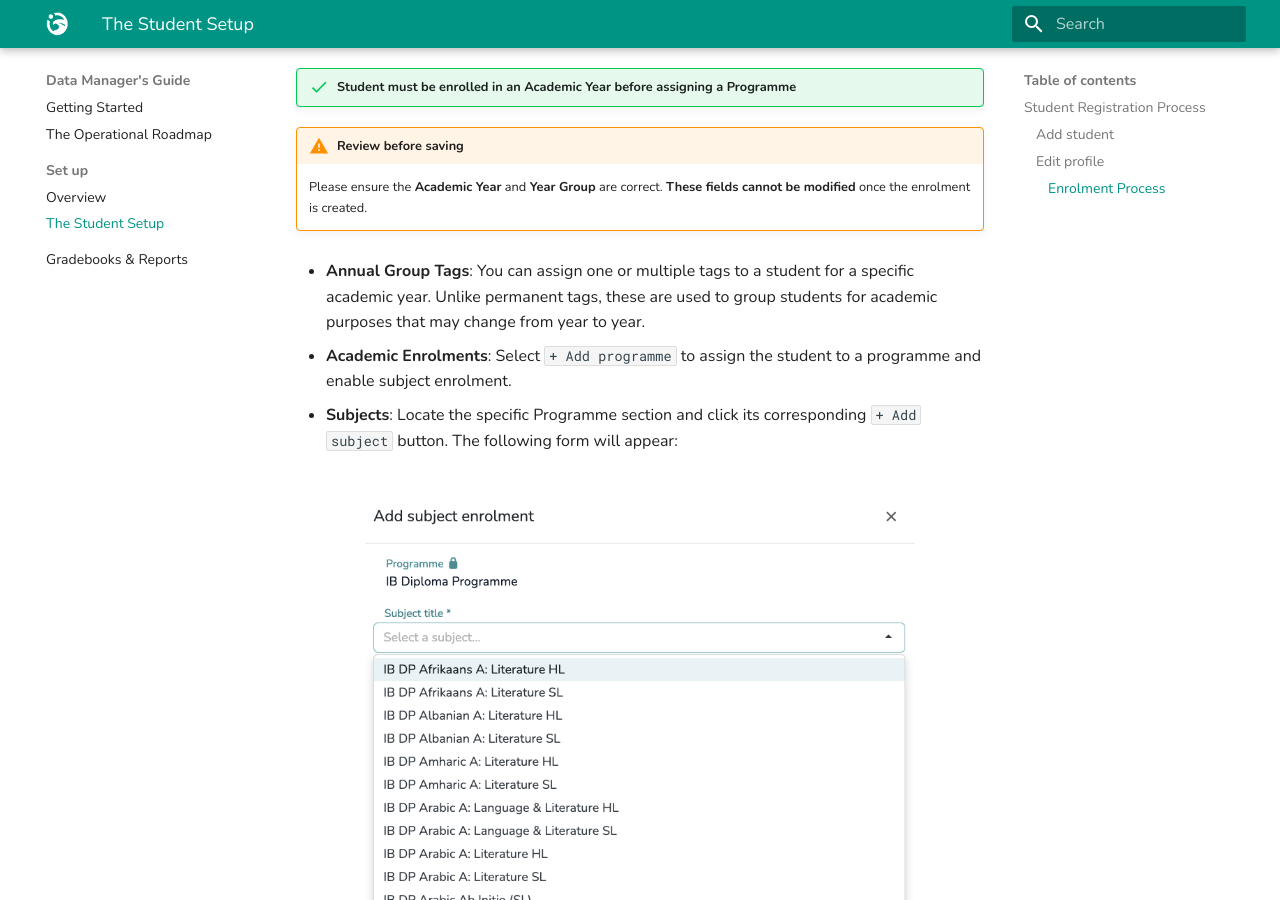
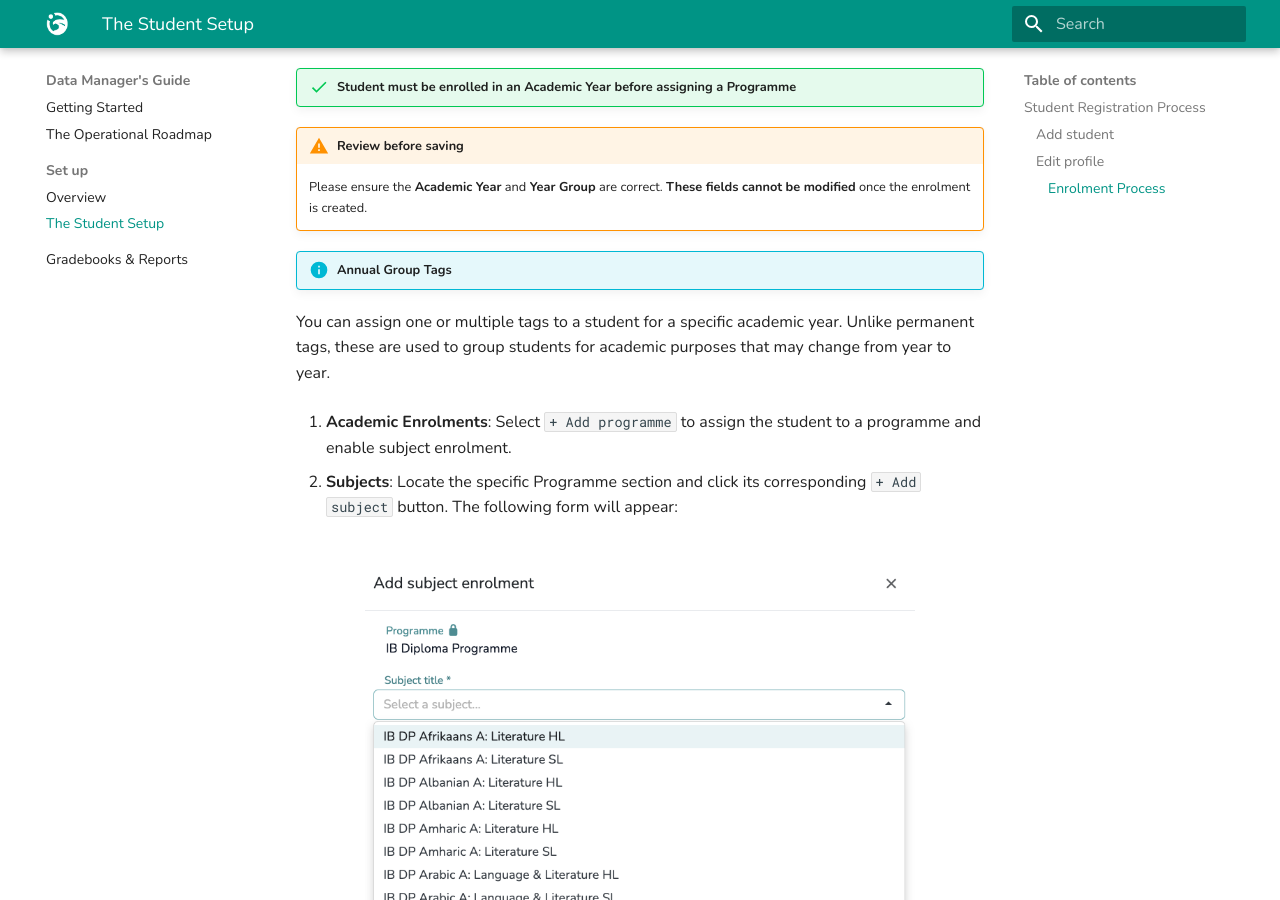
Before and after one commit to pablopenlop/gradewing_guide, an MkDocs documentation site: the page built from docs/data-manager/student-setup.md, in a window 1280 px wide and 900 px high, scrolled down 1679 px. Built offline with MkDocs 1.6.1 and Material for MkDocs 9.7.7, drawn with Linux system fonts in a browser that asks for light colours; part of the change alters nothing that is shown.

```diff
--- a/docs/data-manager/student-setup.md
+++ b/docs/data-manager/student-setup.md
@@ -47,7 +47,8 @@ Enrolment Process Flow
 !!! warning "Review before saving"
     Please ensure the **Academic Year** and **Year Group** are correct. **These fields cannot be modified** once the enrolment is created.
 
-*    **Annual Group Tags**: You can assign one or multiple tags to a student for a specific academic year. Unlike permanent tags, these are used to group students for academic purposes that may change from year to year.
+!!! info "Annual Group Tags"
+You can assign one or multiple tags to a student for a specific academic year. Unlike permanent tags, these are used to group students for academic purposes that may change from year to year.
 
 2.  **Academic Enrolments**: Select `+ Add programme` to assign the student to a programme and enable subject enrolment.
 
```
